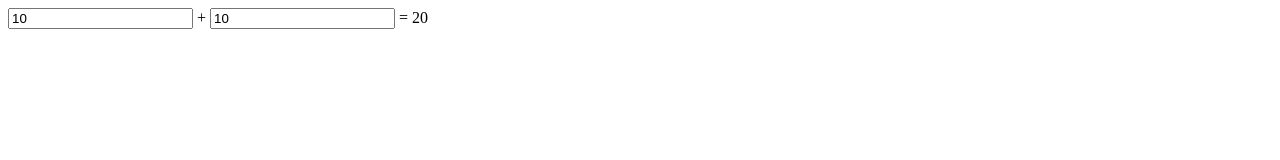
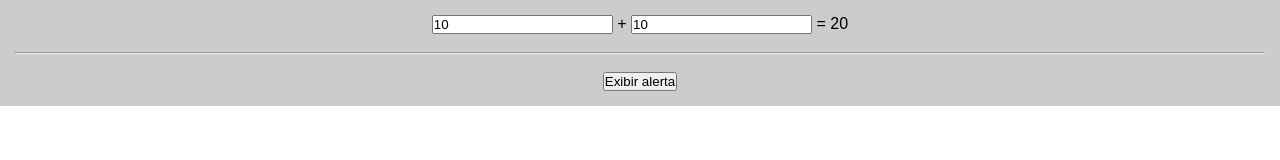
Before and after one commit to JeyssonMoura/CRUD_AngularJS, a plain HTML site: page index.html in a window 1280 px wide. Drawn offline with nearby package versions, Linux system fonts and the light colour scheme.

Commit message:
Botão de alerta com Controller

```diff
--- /dev/null
+++ b/assets/css/estilo.css
@@ -0,0 +1,11 @@
+* {
+    margin: 0 auto;
+    padding: 0px;
+    font-family: Arial, Helvetica, sans-serif;
+}
+
+main {
+    background-color: #CCC;
+    text-align: center;
+    padding: 15px;
+}
--- /dev/null
+++ b/controller.js
@@ -0,0 +1,7 @@
+angular.module('controller', []).controller('MeuController', function MeuController() {
+
+  this.alerta = function alerta() {
+    window.alert('Alerta!');
+  };
+
+});
--- a/index.html
+++ b/index.html
@@ -5,17 +5,22 @@
     <meta charset="UTF-8">
     <meta http-equiv="X-UA-Compatible" content="IE=edge">
     <meta name="viewport" content="width=device-width, initial-scale=1.0">
+    <link rel="stylesheet" href="./assets/css/estilo.css">
     <script src="https://ajax.googleapis.com/ajax/libs/angularjs/1.8.2/angular.min.js"></script>
-    <title>Titulo - {{teste}}</title>
+    <title>Estudos em Angular JS</title>
 </head>
 
 <body>
-    <main ng-app ng-init="num1=10;num2=10">
+    <main ng-app="controller" ng-controller="MeuController as Controller" ng-init="num1=10;num2=10;">
         <input type="number" ng-model="num1">
         <span>+</span>
         <input type="number" ng-model="num2">
-        <span> = {{num1+num2}}</span>
+        <span> = {{num1 + num2}}</span>
+        <br><br>
+        <hr><br>
+        <button type="button" ng-click="Controller.alerta()">Exibir alerta</button>
     </main>
 </body>
+<script src="controller.js"></script>
 
 </html>
```
